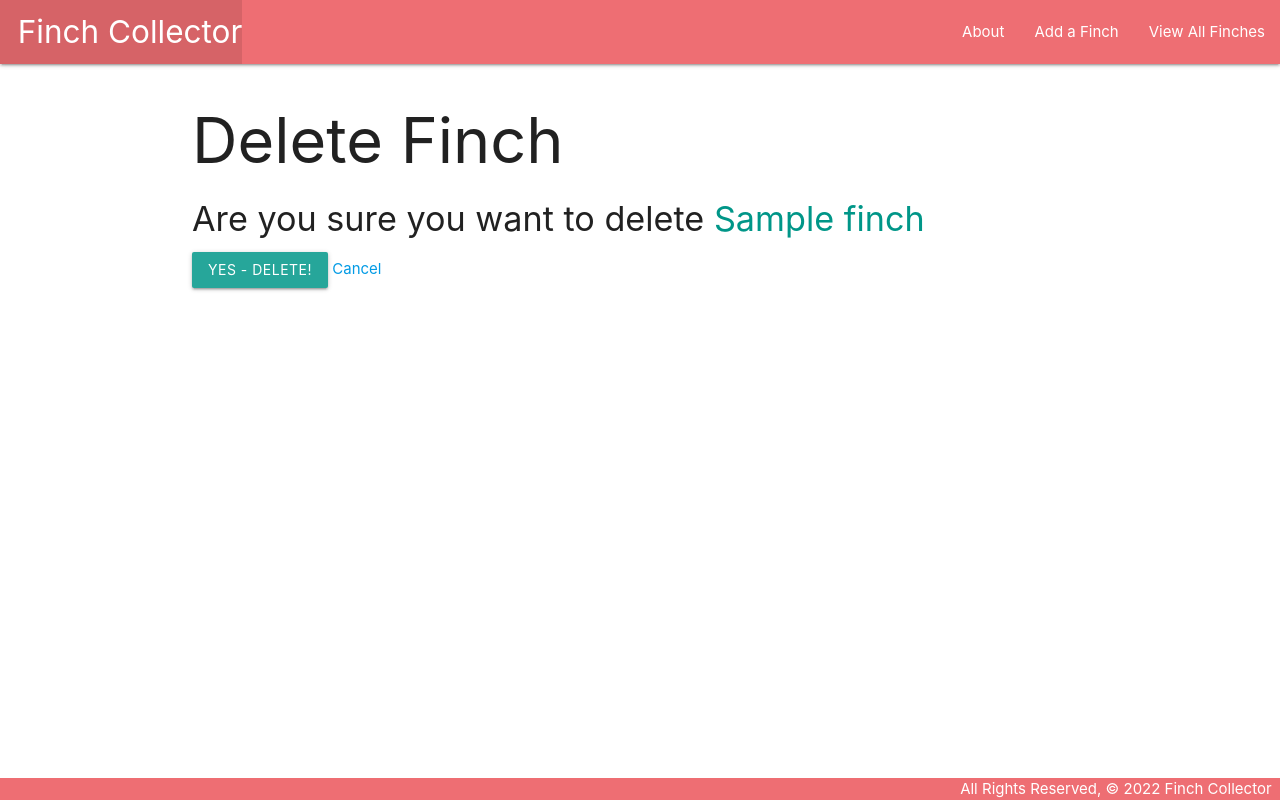
After one commit to flyingisfreedom5/finchcollector, a Django app: page /finches/1/delete/ in a window 1280 px wide. The commit adds this page. Run offline with Django 4.2, Linux system fonts and the light colour scheme; tables that the repository leaves empty hold one stand-in row (values such as "Sample post").

Commit message:
Third Lab commit

```diff
--- a/main_app/models.py
+++ b/main_app/models.py
@@ -1,4 +1,5 @@
 from django.db import models
+from django.urls import reverse
 
 # Create your models here.
 class Finch(models.Model):
@@ -7,5 +8,8 @@ class Finch(models.Model):
     description = models.TextField(max_length=250)
     age = models.IntegerField()
 
-def __str__(self):
-    return self.name
+    def __str__(self):
+        return f'{self.name} ({self.id})'
+
+    def get_absolute_url(self):
+        return reverse('detail', kwargs={'finch_id': self.id})
--- a/main_app/templates/base.html
+++ b/main_app/templates/base.html
@@ -17,8 +17,9 @@
           <li><a href="/" class="left brand-logo">&nbsp;&nbsp;Finch Collector</a></li>
         </ul>
         <ul class="right">
-          <li><a href="/about">About</a></li>
-          <li><a href="/finches">View All Finches</a></li>
+          <li><a href="{% url 'about' %}">About</a></li>
+          <li><a href="{% url 'finches_create' %}">Add a Finch</a></li>
+          <li><a href="{% url 'index' %}">View All Finches</a></li>
         </ul>
       </div>
     </nav>
--- a/main_app/templates/finches/detail.html
+++ b/main_app/templates/finches/detail.html
@@ -14,6 +14,10 @@
       <p>Age: Kitten</p>
     {% endif %}
   </div>
+  <div class="card-action">
+      <a href="{% url 'finches_update' finch.id %}">Edit</a>
+      <a href="{% url 'finches_delete' finch.id %}">Delete</a>
+  </div>
 </div>
 
 {% endblock %}
--- /dev/null
+++ b/main_app/templates/main_app/finch_confirm_delete.html
@@ -0,0 +1,13 @@
+{% extends 'base.html' %}
+
+{% block content %}
+  <h1>Delete Finch</h1>
+
+  <h4>Are you sure you want to delete <span class="teal-text">{{ object.name }}</span></h4>
+
+  <form action="" method="POST">
+    {%csrf_token %}
+    <input type="submit" value="Yes - Delete!" class="btn">
+    <a href="{% url 'detail' finch.id %}">Cancel</a>
+  </form>
+{% endblock %}
--- a/main_app/urls.py
+++ b/main_app/urls.py
@@ -5,5 +5,8 @@ urlpatterns = [
     path('', views.home, name='home'),
     path('about/', views.about, name='about'),
     path('finches/', views.finches_index, name='index'),
-    path('finches/<int:finch_id>/', views.finches_detail, name='detail')
+    path('finches/<int:finch_id>/', views.finches_detail, name='detail'),
+    path('finches/create/', views.FinchCreate.as_view(), name='finches_create'),
+    path('finches/<int:pk>/update/', views.FinchUpdate.as_view(), name='finches_update'),
+    path('finches/<int:pk>/delete/', views.FinchDelete.as_view(), name='finches_delete'),
     ]
--- a/main_app/views.py
+++ b/main_app/views.py
@@ -1,4 +1,5 @@
 from django.shortcuts import render
+from django.views.generic.edit import CreateView, UpdateView, DeleteView
 from .models import Finch
 # Create your views here.
 
@@ -17,3 +18,15 @@ def finches_index(request):
 def finches_detail(request, finch_id):
     finch = Finch.objects.get(id=finch_id)
     return render(request, 'finches/detail.html', { 'finch': finch })
+
+class FinchCreate(CreateView):
+    model = Finch
+    fields = '__all__'
+
+class FinchUpdate(UpdateView):
+    model = Finch
+    fields = ['breed', 'description', 'age']
+
+class FinchDelete(DeleteView):
+    model = Finch
+    success_url = '/finches/'
```
Also changed, not shown: main_app/templates/main_app/finch_form.html (added, +19 -0 lines).
